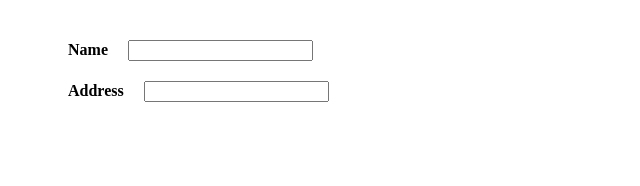
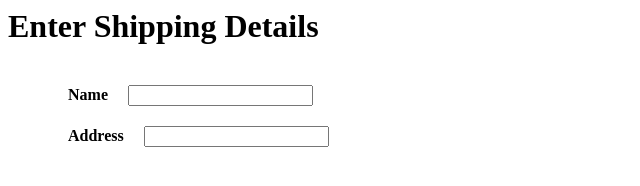
Before and after one commit to simple10/browser-automation, a plain HTML site: page index.html in a window 1280 px wide. Shown: the whole page, without its empty margins (0-640 px from the left). Drawn offline with Linux system fonts and the light colour scheme.

Commit message:
Update index.html

```diff
--- a/index.html
+++ b/index.html
@@ -12,6 +12,7 @@
   }
 </style>
 
+<h1>Enter Shipping Details</h1>
 <form action="label.html">
   <div><label>Name</label><input name="name"></div>
   <div><label>Address</label><input name="address"></div>
```
